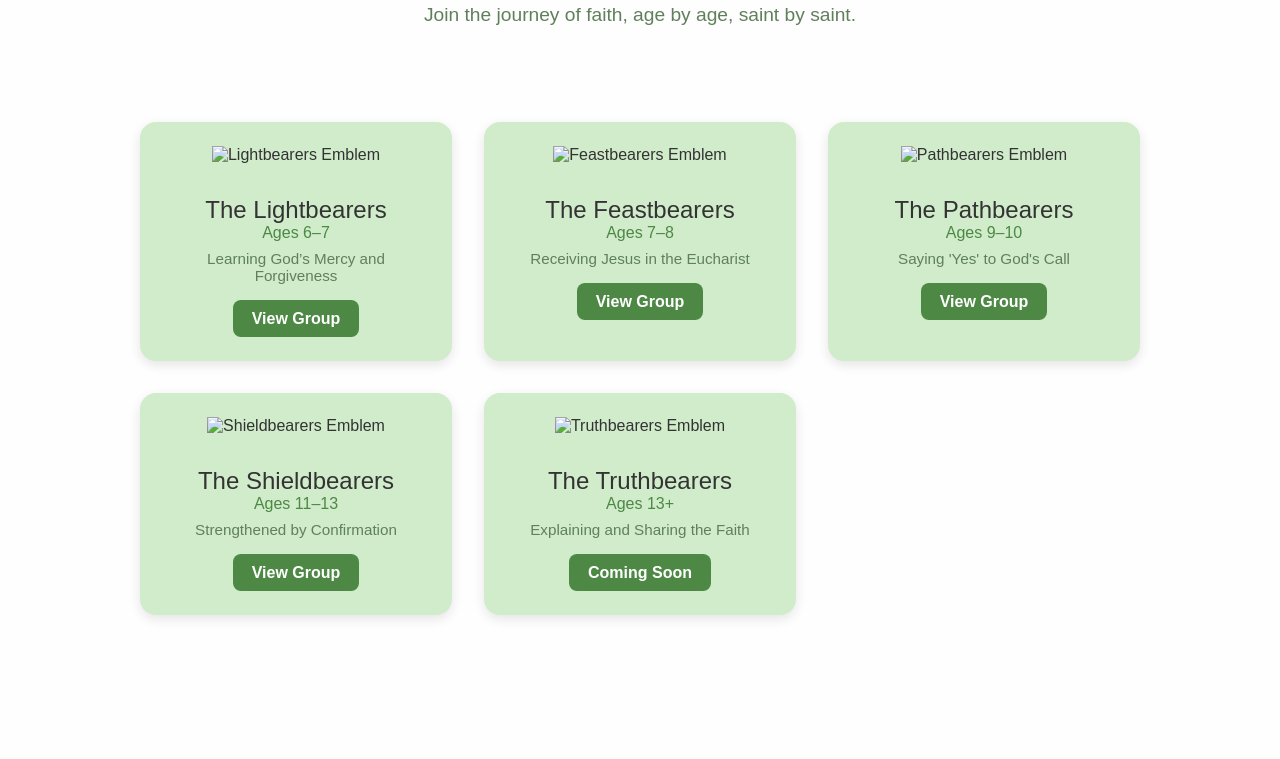
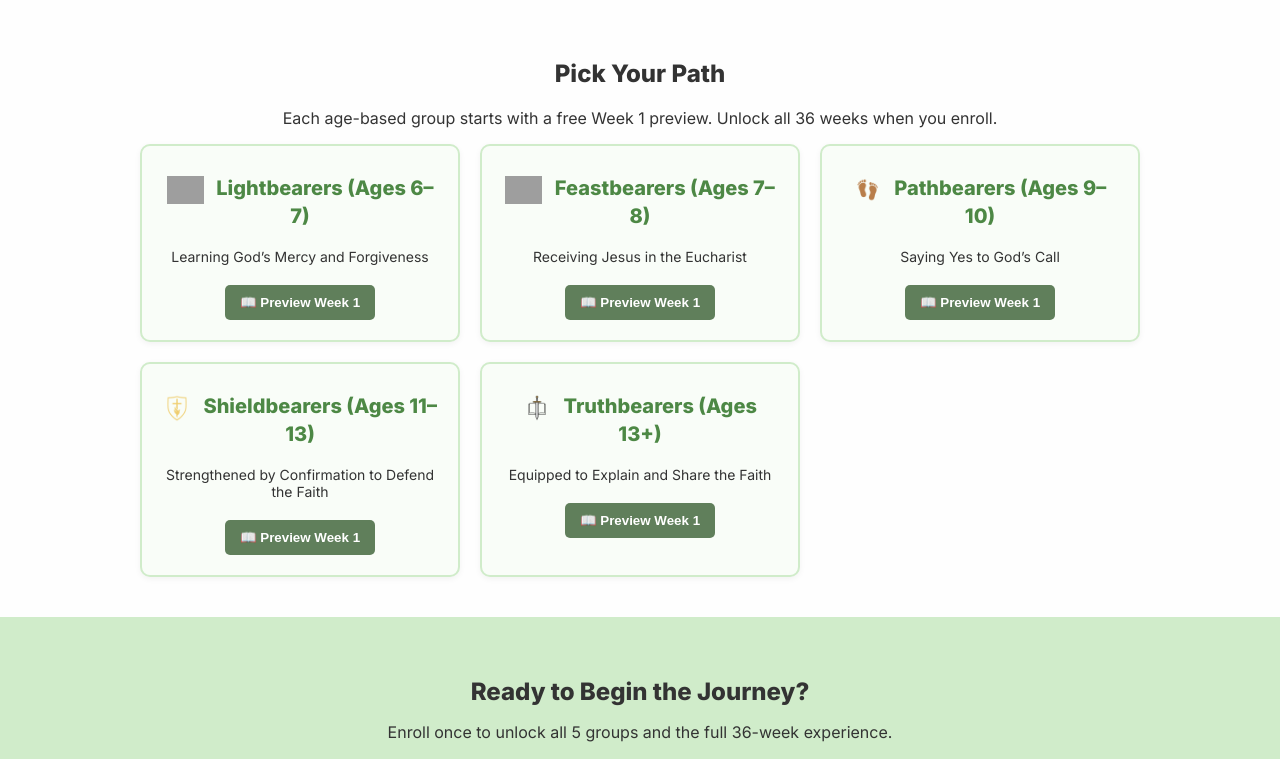
Before and after one commit to SeanCatholic/saints-academy, a plain HTML site: page index.html in a window 1280 px wide. Shown: the part 119-878 px from the top of the page. Before the commit the page ends 800 px from the top, so only its background shows below. Drawn offline with Linux system fonts and the light colour scheme; grey boxes are pictures that could not be loaded.

Commit message:
Update index.html

```diff
--- a/index.html
+++ b/index.html
@@ -4,121 +4,183 @@
   <meta charset="UTF-8" />
   <meta name="viewport" content="width=device-width, initial-scale=1.0" />
   <title>Saints Academy | CatholicismRocks</title>
+  <link href="https://fonts.googleapis.com/css2?family=Inter:wght@400;600;800&display=swap" rel="stylesheet">
   <style>
     body {
-      font-family: sans-serif;
       margin: 0;
-      padding: 0;
+      font-family: 'Inter', sans-serif;
       background-color: #fefefe;
       color: #333;
     }
+
     header {
+      background-color: #4d8845;
+      padding: 20px;
       text-align: center;
-      padding: 2rem 1rem;
+      color: white;
     }
-    h1 {
-      font-size: 2.5rem;
-      margin-bottom: 0.5rem;
+
+    header h1 {
+      margin: 0;
+      font-size: 28px;
+      font-weight: 800;
     }
-    p.subtitle {
-      font-size: 1.2rem;
-      color: #607f5b;
-      margin-bottom: 2rem;
+
+    header p {
+      font-size: 16px;
+      margin-top: 8px;
     }
-    .academy-grid {
+
+    section {
+      padding: 40px 20px;
+      text-align: center;
+    }
+
+    .group-grid {
       display: grid;
       grid-template-columns: repeat(auto-fit, minmax(250px, 1fr));
-      gap: 2rem;
-      padding: 2rem;
+      gap: 20px;
       max-width: 1000px;
       margin: 0 auto;
     }
+
     .group-card {
+      border: 2px solid #d0ecca;
+      border-radius: 10px;
+      padding: 20px;
+      background-color: #f9fdf8;
+      box-shadow: 0 2px 6px rgba(0, 0, 0, 0.05);
+    }
+
+    .group-card h3 {
+      margin-top: 10px;
+      font-size: 20px;
+      color: #4d8845;
+    }
+
+    .group-card p {
+      font-size: 14px;
+      margin: 10px 0 20px;
+    }
+
+    .group-card button {
+      background-color: #607f5b;
+      color: white;
+      padding: 10px 15px;
+      border: none;
+      border-radius: 5px;
+      font-weight: 600;
+      cursor: pointer;
+      transition: background-color 0.3s;
+    }
+
+    .group-card button:hover {
+      background-color: #4d8845;
+    }
+
+    .enroll-section {
       background-color: #d0ecca;
-      border-radius: 1rem;
-      padding: 1.5rem;
+      padding: 40px 20px;
       text-align: center;
-      box-shadow: 0 4px 12px rgba(0,0,0,0.1);
-      transition: transform 0.3s;
     }
-    .group-card:hover {
-      transform: translateY(-5px);
+
+    .enroll-section h2 {
+      font-size: 24px;
+      margin-bottom: 10px;
     }
-    .group-title {
-      font-size: 1.5rem;
-      margin-top: 1rem;
+
+    .enroll-section p {
+      font-size: 16px;
+      margin-bottom: 20px;
     }
-    .group-age {
-      font-size: 1rem;
-      color: #4d8845;
-      margin-bottom: 0.5rem;
-    }
-    .group-focus {
-      font-size: 0.95rem;
-      color: #607f5b;
-      margin-bottom: 1rem;
-    }
-    .emblem {
-      width: 60px;
-      height: 60px;
-      margin-bottom: 1rem;
-    }
-    .button-link {
-      display: inline-block;
-      padding: 0.6rem 1.2rem;
+
+    .enroll-section button {
       background-color: #4d8845;
       color: white;
-      text-decoration: none;
-      border-radius: 0.5rem;
-      font-weight: bold;
+      padding: 12px 25px;
+      font-size: 16px;
+      border: none;
+      border-radius: 6px;
+      font-weight: 600;
+      cursor: pointer;
       transition: background-color 0.3s;
     }
-    .button-link:hover {
-      background-color: #3c6e38;
+
+    .enroll-section button:hover {
+      background-color: #3a6d37;
+    }
+
+    button:hover {
+      opacity: 0.9;
+      transition: opacity 0.2s ease-in-out;
+      cursor: pointer;
     }
   </style>
 </head>
 <body>
+
   <header>
     <h1>Saints Academy</h1>
-    <p class="subtitle">Join the journey of faith, age by age, saint by saint.</p>
+    <p>A 36-week formation journey through the lives of the saints — for every age group.</p>
   </header>
-  <section class="academy-grid">
+
+  <section>
+    <h2>Pick Your Path</h2>
+    <p>Each age-based group starts with a free Week 1 preview. Unlock all 36 weeks when you enroll.</p>
+
+    <div class="group-grid">
      <div class="group-card">
-      <img class="emblem" src="/emblems/lightbearers.svg" alt="Lightbearers Emblem">
-      <div class="group-title">The Lightbearers</div>
-      <div class="group-age">Ages 6–7</div>
-      <div class="group-focus">Learning God’s Mercy and Forgiveness</div>
-      <a href="/lightbearers" class="button-link">View Group</a>
+  <h3>
+    <img src="images/lightbearers.png" alt="Lightbearers emblem: glowing flame" style="height: 28px; vertical-align: middle; margin-right: 8px;">
+    Lightbearers (Ages 6–7)
+  </h3>
+  <p>Learning God’s Mercy and Forgiveness</p>
+  <button onclick="location.href='https://www.catholicismrocks.com/the-lightbearers'">📖 Preview Week 1</button>
 </div>
+
    <div class="group-card">
-      <img class="emblem" src="/emblems/feastbearers.svg" alt="Feastbearers Emblem">
-      <div class="group-title">The Feastbearers</div>
-      <div class="group-age">Ages 7–8</div>
-      <div class="group-focus">Receiving Jesus in the Eucharist</div>
-      <a href="/feastbearers" class="button-link">View Group</a>
+  <h3>
+    <img src="images/feastbearers.png" alt="Feastbearers emblem: Eucharistic cross" style="height: 28px; vertical-align: middle; margin-right: 8px;">
+    Feastbearers (Ages 7–8)
+  </h3>
+  <p>Receiving Jesus in the Eucharist</p>
+  <button onclick="location.href='https://www.catholicismrocks.com/the-feastbearers'">📖 Preview Week 1</button>
 </div>
+
       <div class="group-card">
-      <img class="emblem" src="/emblems/pathbearers.svg" alt="Pathbearers Emblem">
-      <div class="group-title">The Pathbearers</div>
-      <div class="group-age">Ages 9–10</div>
-      <div class="group-focus">Saying 'Yes' to God's Call</div>
-      <a href="/pathbearers" class="button-link">View Group</a>
+  <h3>
+    <img src="images/pathbearers.png" alt="Pathbearers emblem: footprints" style="height: 28px; vertical-align: middle; margin-right: 8px;">
+    Pathbearers (Ages 9–10)
+  </h3>
+  <p>Saying Yes to God’s Call</p>
+  <button onclick="location.href='https://www.catholicismrocks.com/pathbearers-ages-9-10'">📖 Preview Week 1</button>
 </div>
+
    <div class="group-card">
-      <img class="emblem" src="/emblems/shieldbearers.svg" alt="Shieldbearers Emblem">
-      <div class="group-title">The Shieldbearers</div>
-      <div class="group-age">Ages 11–13</div>
-      <div class="group-focus">Strengthened by Confirmation</div>
-      <a href="/shieldbearers" class="button-link">View Group</a>
+  <h3>
+    <img src="images/shieldbearers.png" alt="Shieldbearers emblem: cross and flame in shield" style="height: 28px; vertical-align: middle; margin-right: 8px;">
+    Shieldbearers (Ages 11–13)
+  </h3>
+  <p>Strengthened by Confirmation to Defend the Faith</p>
+  <button onclick="location.href='https://www.catholicismrocks.com/shieldbearers'">📖 Preview Week 1</button>
 </div>
+
       <div class="group-card">
-      <img class="emblem" src="/emblems/truthbearers.svg" alt="Truthbearers Emblem">
-      <div class="group-title">The Truthbearers</div>
-      <div class="group-age">Ages 13+</div>
-      <div class="group-focus">Explaining and Sharing the Faith</div>
-      <a href="/truthbearers" class="button-link">Coming Soon</a>
+        <h3>
+          <img src="images/truthbearers.png" alt="Truthbearers emblem: sword and book" style="height: 28px; vertical-align: middle; margin-right: 8px;">
+          Truthbearers (Ages 13+)
+        </h3>
+        <p>Equipped to Explain and Share the Faith</p>
+        <button onclick="location.href='preview-truthbearers.html'">📖 Preview Week 1</button>
+      </div>
     </div>
   </section>
+
+  <section class="enroll-section">
+    <h2>Ready to Begin the Journey?</h2>
+    <p>Enroll once to unlock all 5 groups and the full 36-week experience.</p>
+    <button onclick="location.href='enroll.html'">✅ Enroll Now</button>
+  </section>
+
 </body>
 </html>
```
Lines whose indentation alone changed are shown as unchanged.
